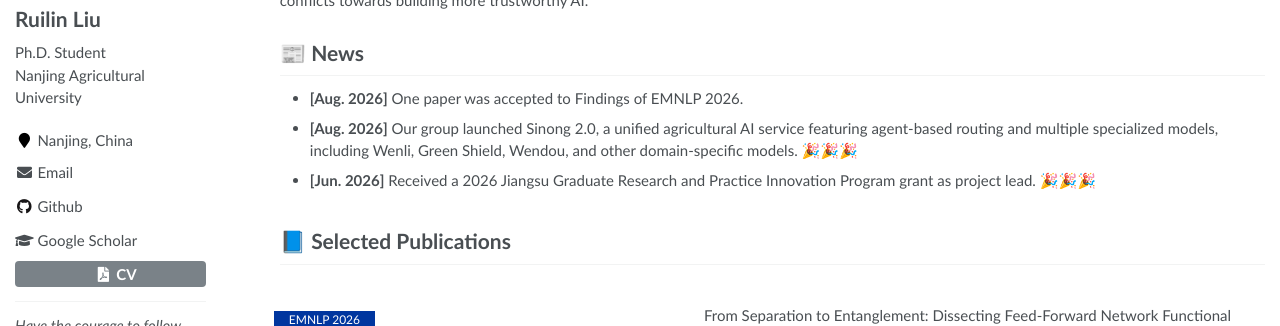
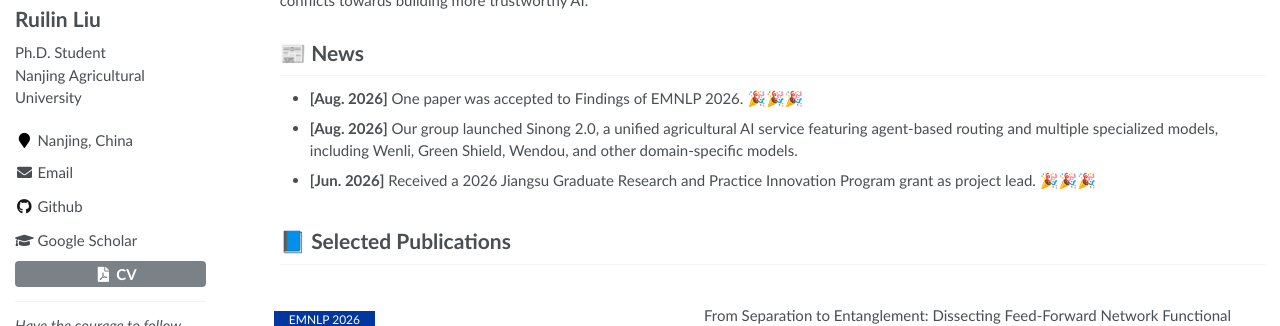
Before and after one commit to liu-ruilin/liu-ruilin.github.io, a Jekyll site: the page built from _pages/about.md, in a window 1280 px wide and 900 px high, cut to the strip 313-639 px from the top of the window. Built offline with Jekyll 4.4.1, drawn with Linux system fonts in a browser that asks for light colours.

Commit message:
fix: place news congratulations emojis

```diff
--- a/_pages/about.md
+++ b/_pages/about.md
@@ -20,8 +20,8 @@ My research interests lie at the intersection of Natural Language Processing and
 <h1>📰 News</h1>
 
 <ul>
-  <li><strong>[Aug. 2026]</strong> One paper was accepted to Findings of EMNLP 2026.</li>
-  <li><strong>[Aug. 2026]</strong> Our group launched Sinong 2.0, a unified agricultural AI service featuring agent-based routing and multiple specialized models, including Wenli, Green Shield, Wendou, and other domain-specific models. 🎉🎉🎉</li>
+  <li><strong>[Aug. 2026]</strong> One paper was accepted to Findings of EMNLP 2026. 🎉🎉🎉</li>
+  <li><strong>[Aug. 2026]</strong> Our group launched Sinong 2.0, a unified agricultural AI service featuring agent-based routing and multiple specialized models, including Wenli, Green Shield, Wendou, and other domain-specific models.</li>
   <li><strong>[Jun. 2026]</strong> Received a 2026 Jiangsu Graduate Research and Practice Innovation Program grant as project lead. 🎉🎉🎉</li>
 </ul>
 
```
